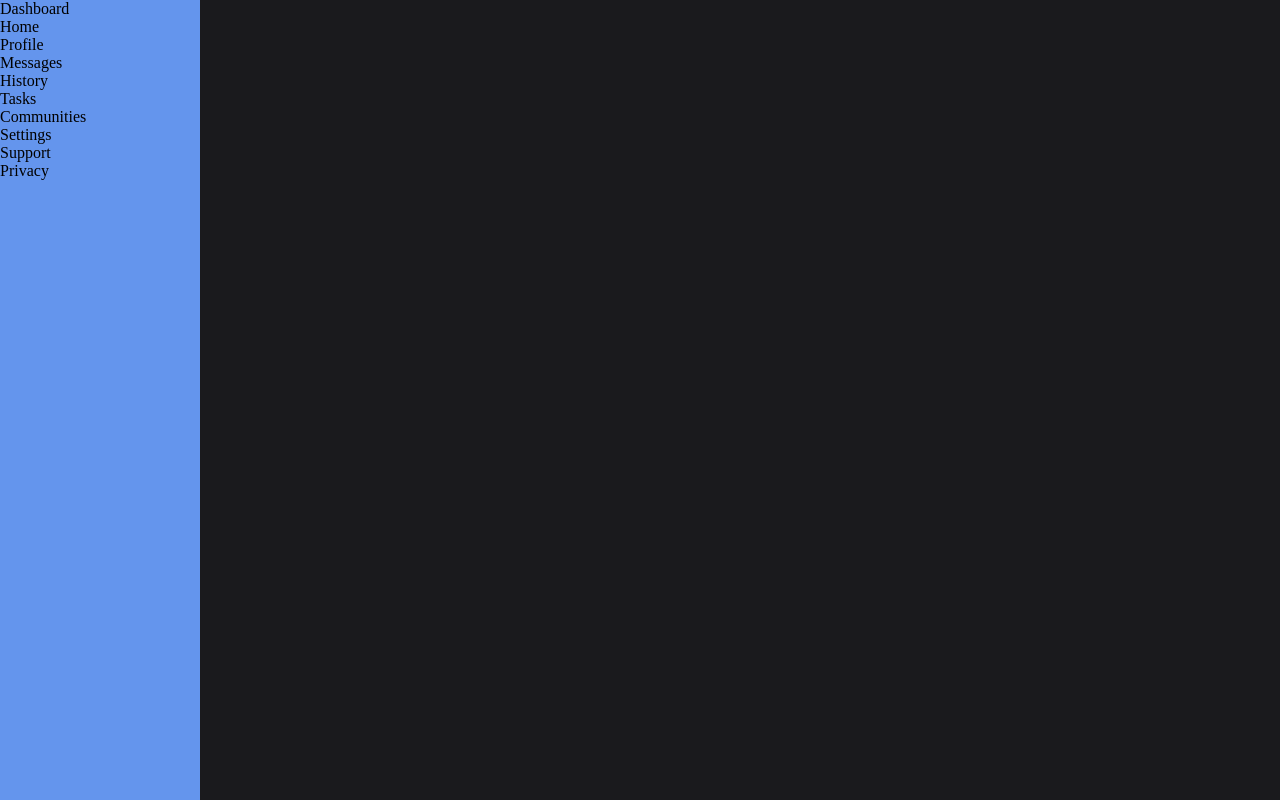
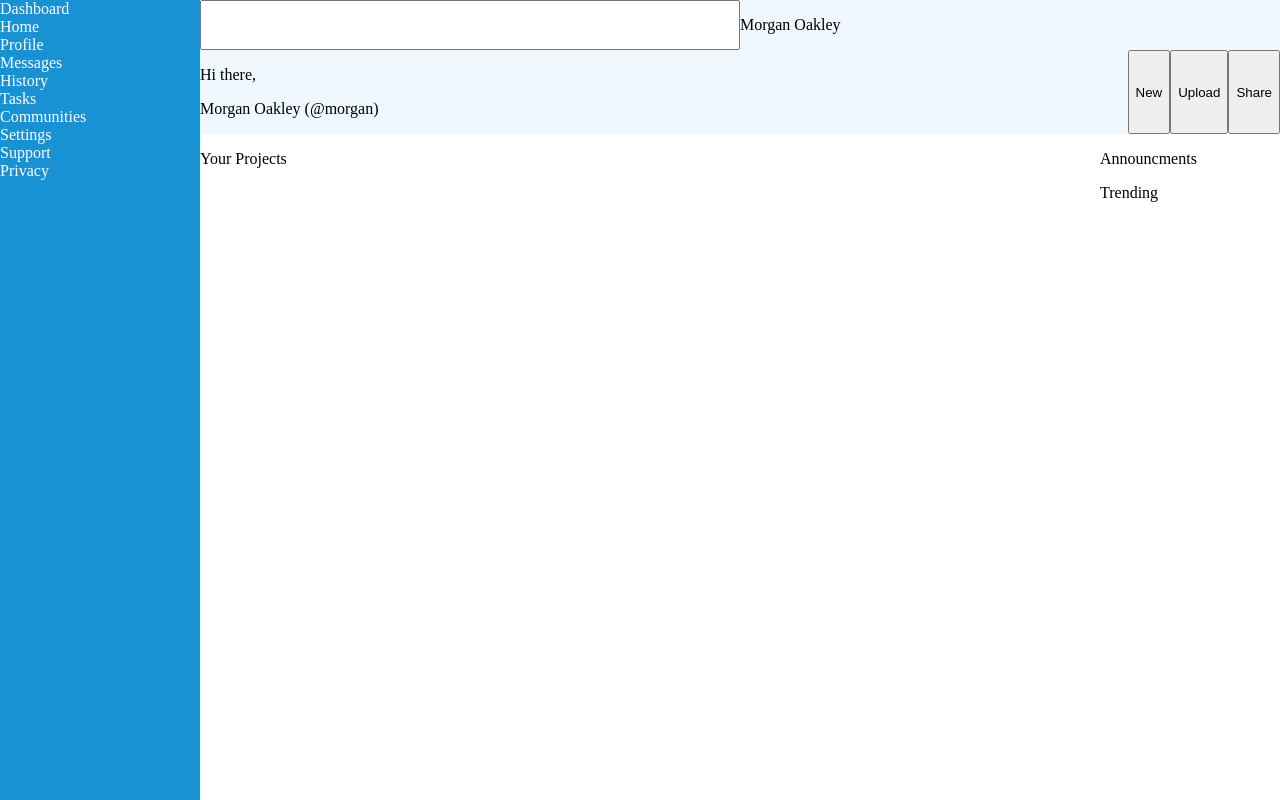
Before and after one commit to EvilTerry/Admin-Dashboard, a plain HTML site: page index.html in a window 1280 px wide. Drawn offline with Linux system fonts and the light colour scheme.

Commit message:
Make basic UI

```diff
--- a/index.html
+++ b/index.html
@@ -5,7 +5,7 @@
     <meta http-equiv="X-UA-Compatible" content="IE=edge">
     <meta name="viewport" content="width=device-width, initial-scale=1.0">
     <link rel="stylesheet" href="style.css">
-    <title>Library of interesting things</title>
+    <title>Admin-dashboard</title>
 </head>
 <body>
     <div class="sidenav">
@@ -22,13 +22,38 @@
     </div>
     <main>
         <div class="header">
-
+            <div class="top_header">
+                <input type="search" name="" id="">
+                <p>Morgan Oakley</p>
+            </div>
+            <div class="bottom_header">
+                <div class="hello_message">
+                    <p>Hi there,</p>
+                    <p>Morgan Oakley (@morgan)</p>
+                </div>
+                <button type="button">New</button>
+                <button type="button">Upload</button>
+                <button type="button">Share</button>
+            </div>
         </div>
         <div class="container">
-            <div class="card"></div>
-            <div class="card"></div>
-            <div class="card"></div>
-            <div class="card"></div>
+            <div>
+                <p>Your Projects</p>
+                <div class="projects">
+                    <div class="card"></div>
+                    <div class="card"></div>
+                    <div class="card"></div>
+                    <div class="card"></div>
+                </div>
+            </div>
+            <div>
+                <div class="announcments">
+                    <p>Announcments</p>
+                </div>
+                <div class="trending">
+                    <p>Trending</p>
+                </div>
+            </div>
         </div>
     </main>
 </body>
--- a/style.css
+++ b/style.css
@@ -1,6 +1,6 @@
 :root {
-    --bg-color: #1A1A1D;
-    --main-color: cornflowerblue;
+    --bg-color: white;
+    --main-color: rgb(25, 146, 212);
 }
 
 body {
@@ -21,9 +21,26 @@ main {
     left: 0;
     position: fixed;
     overflow-x: hidden;
+    color: white;
 }
 
 
 .header {
     background-color: aliceblue;
 }
+
+.top_header {
+    display: grid;
+    grid-template-columns: 1fr 1fr;
+}
+
+.bottom_header {
+    display: grid;
+    grid-template-columns: 1fr;
+    grid-auto-flow: column;
+}
+
+.container {
+    display: grid;
+    grid-template-columns: 5fr 1fr;
+}
```
